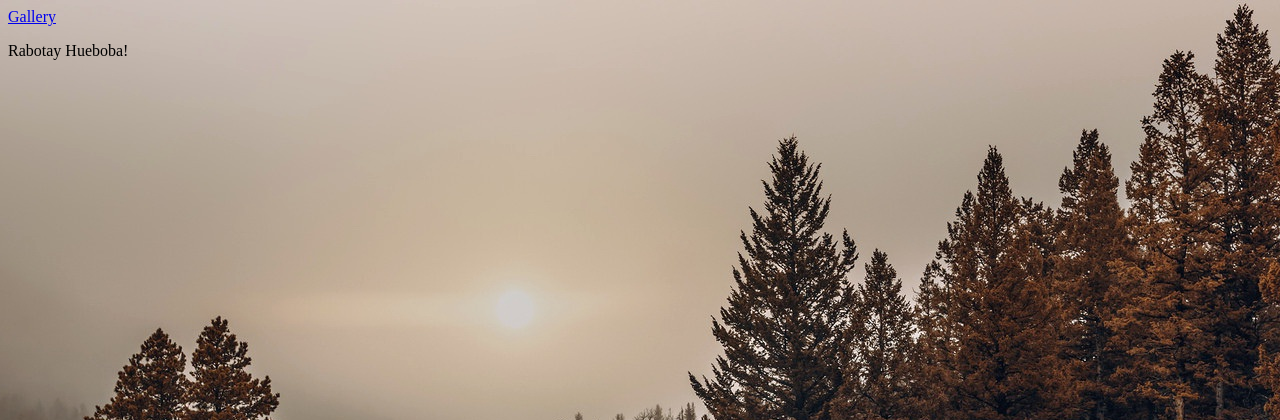
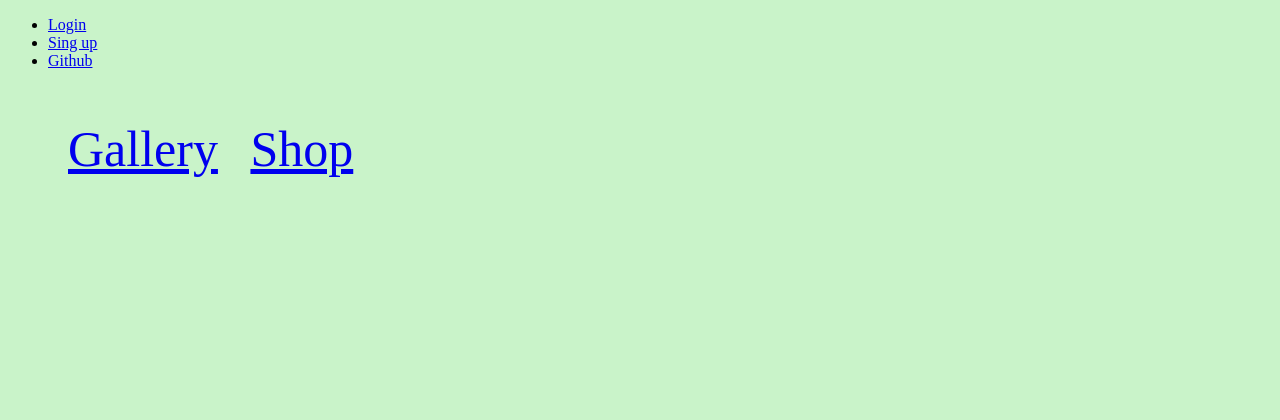
Before and after one commit to olegkraynenkov/training_page, a Django app: page / in a window 1280 px wide. Shown: the top 420 px of the page. Run offline with Django 3.2, Linux system fonts and the light colour scheme.

Commit message:
added class nav and manu-main on index.html

```diff
--- a/mainapp/templates/mainapp/index.html
+++ b/mainapp/templates/mainapp/index.html
@@ -10,7 +10,19 @@
     <link href="{% static 'css/index.css' %}" rel="stylesheet">
 </head>
 <body>
-<a href="{% url 'gallery:index' %}">Gallery</a>
-<p>Rabotay Hueboba!</p>
+
+    <div class="nav">
+        <ul>
+            <li><a href="{% url 'auth:login' %}">Login</a></li>
+            <li><a href="{% url 'auth:register' %}">Sing up</a></li>
+            <li><a href="https://github.com/olegkraynenkov/training_page">Github</a></li>
+        </ul>
+
+    </div>
+
+    <div class="menu-main">
+        <a href="{% url 'gallery:index' %}">Gallery</a>
+        <a href="{% url 'shop:index' %}">Shop</a>
+    </div>
 </body>
 </html>
--- a/static/css/index.css
+++ b/static/css/index.css
@@ -1,3 +1,13 @@
 body {
-    background: url("../vendor/img/background.jpg") no-repeat center top fixed;
+    background: #c9f3c9;
 }
+
+.menu-main {
+    margin: 50px;
+    font-size: 50px;
+}
+
+.menu-main a {
+    padding-left: 10px;
+    padding-right: 10px;
+}
```
